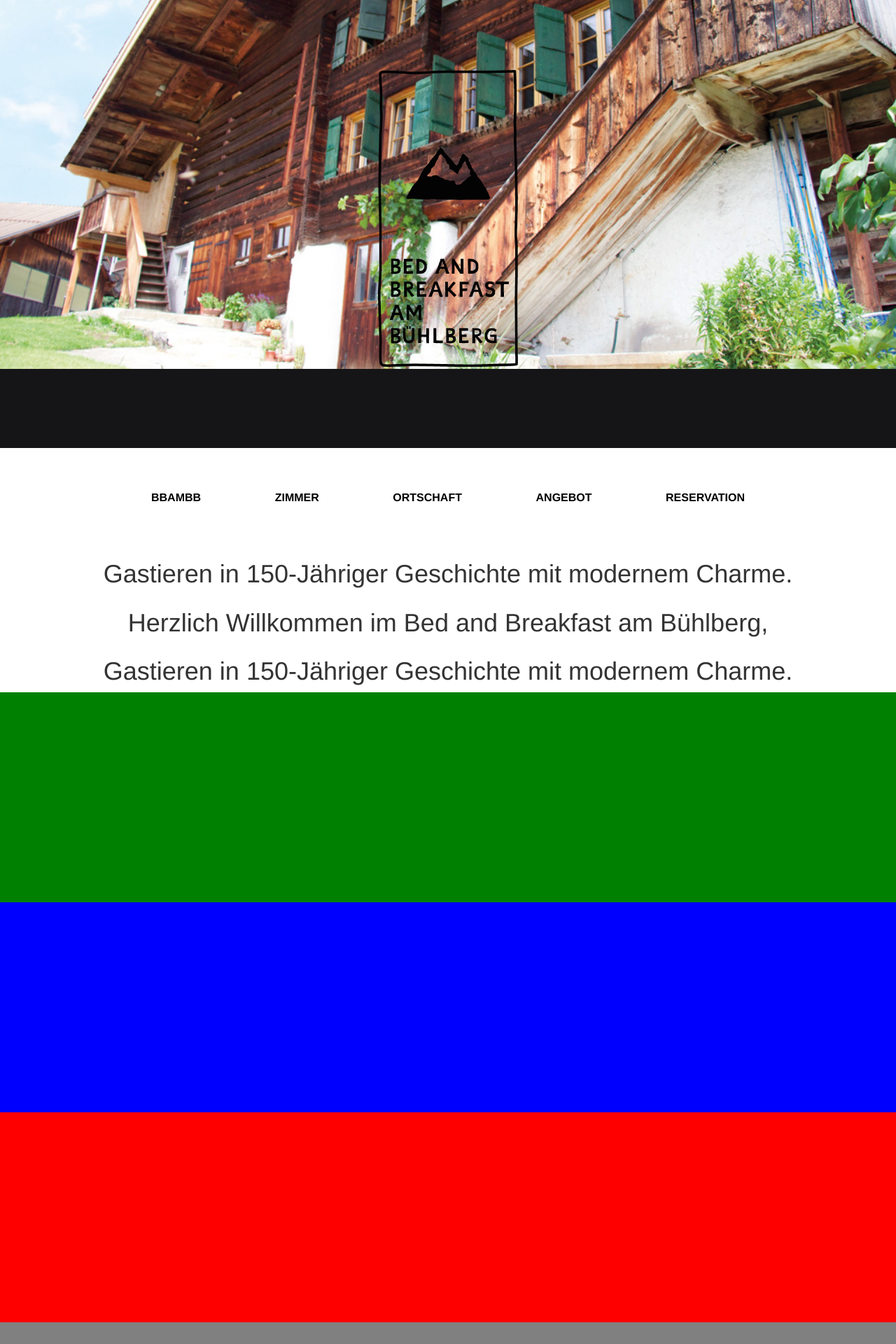
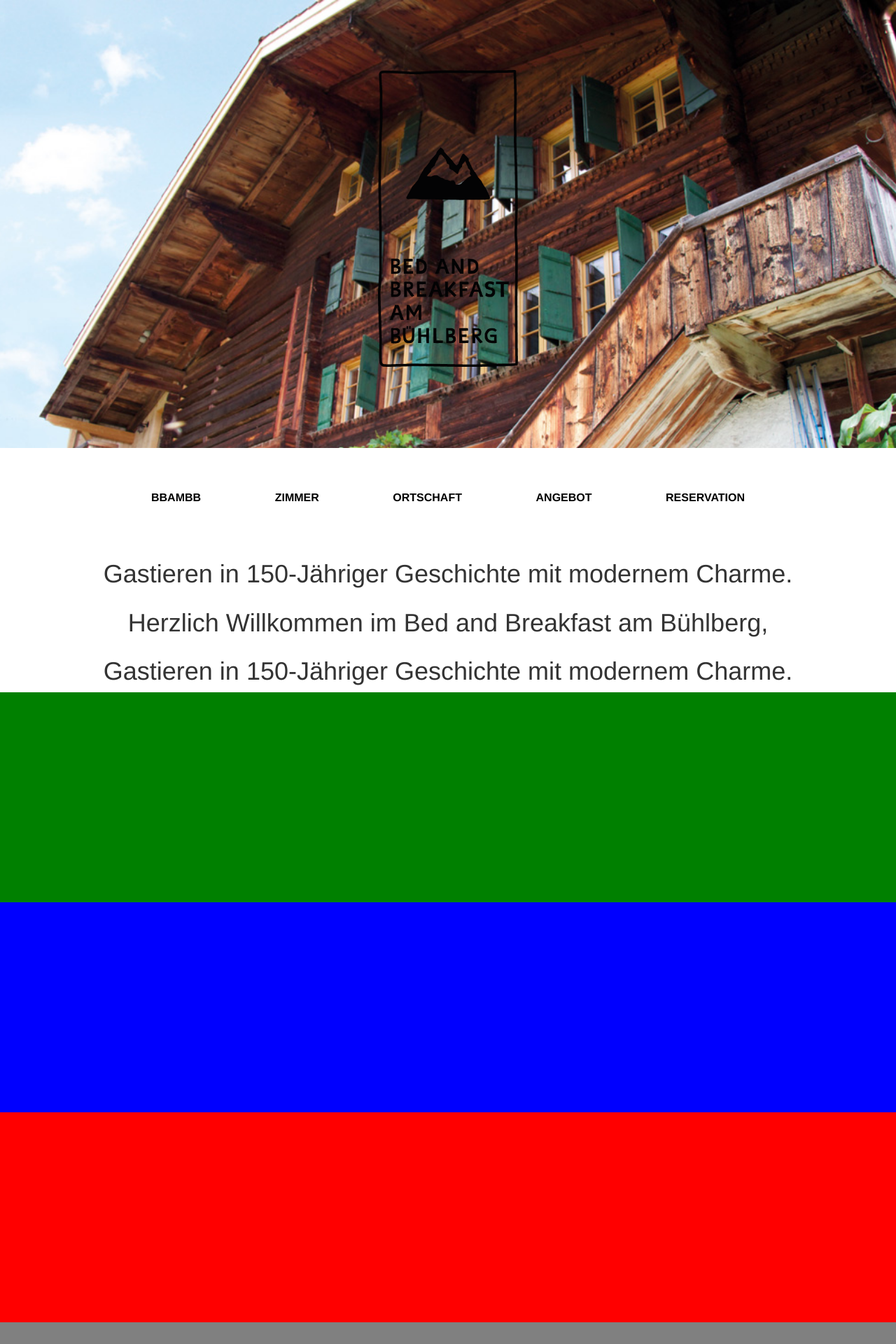
Before and after one commit to Franklin89/BBAMBB_V2, a Jekyll site: the page built from de/index.html, in a window 1280 px wide. Shown: the top 1920 px of the page at 70% size. Built offline with Jekyll 4.4.1, drawn with Linux system fonts in a browser that asks for light colours; nearby versions of some CDN libraries; library files that are not in the unit come from our copies; comment, search, counter and statistics services are not loaded.

Commit message:
fix background

```diff
--- /dev/null
+++ b/_includes/background.html
@@ -0,0 +1,3 @@
+<ul id="background">
+    <li style="background-image: url('{{ "/resources/images/background.jpg" | prepend: site.baseurl }}');"></li>
+</ul>
--- a/_includes/header.html
+++ b/_includes/header.html
@@ -1,6 +1,5 @@
 <header id="header">
     <div class="img">
-        <img  width="100%" src="{{ "/resources/images/background.jpg" | prepend: site.baseurl }}" />
         <div id="logo">
             <img src="{{ "/resources/images/logo.png" | prepend: site.baseurl }}" />
         </div>
--- a/_layouts/de-default.html
+++ b/_layouts/de-default.html
@@ -4,6 +4,8 @@
   {% include head.html %}
 
   <body>
+
+    {% include background.html %}
 
     {% include header.html %}
     {% include de-navigation.html %}
--- a/css/bbambb.scss
+++ b/css/bbambb.scss
@@ -7,33 +7,30 @@ $navTestBackgroundColor: white;
 
 body {
   position: relative;
-  background-color: black;
 }
 
-header {
-  height: 654px;
-  background-color: #151517;
+#background, #background li {
   position: fixed;
-  left: 0px;
-  top: 0px;
-  width: 100%;
-  display: block;
-  overflow: hidden;
-  z-index: 1;
+  top: 0;
+  left: 0;
+  right: 0;
+  bottom: 0;
+  background-color: transparent;
+  background-size: cover;
+  background-position: center center;
+  background-repeat: no-repeat;
+}
+#background {
+  margin: 0;
+  padding: 0;
+}
+#background li {
+  background-color: transparent;
+  background-size: cover;
+  background-position: center center;
+  background-repeat: no-repeat;
+  opacity: 1; }
 
-  div.img {
-    overflow: hidden;
-    position: absolute;
-    height: 654px;
-    left: 0;
-    width: 100%;
-  }
-
-  img {
-    position: absolute;
-    margin-top: -327px;
-  }
-}
 
 .whiteHeader{
   background-color: white;
@@ -132,3 +129,14 @@ a.anchor {
 .row {
   background-color: white;
 }
+
+.site-footer {
+  background-color: white;
+  z-index: 11;
+  position: relative;
+  height: 700px;
+}
+
+header {
+  z-index: 11;
+}
```
